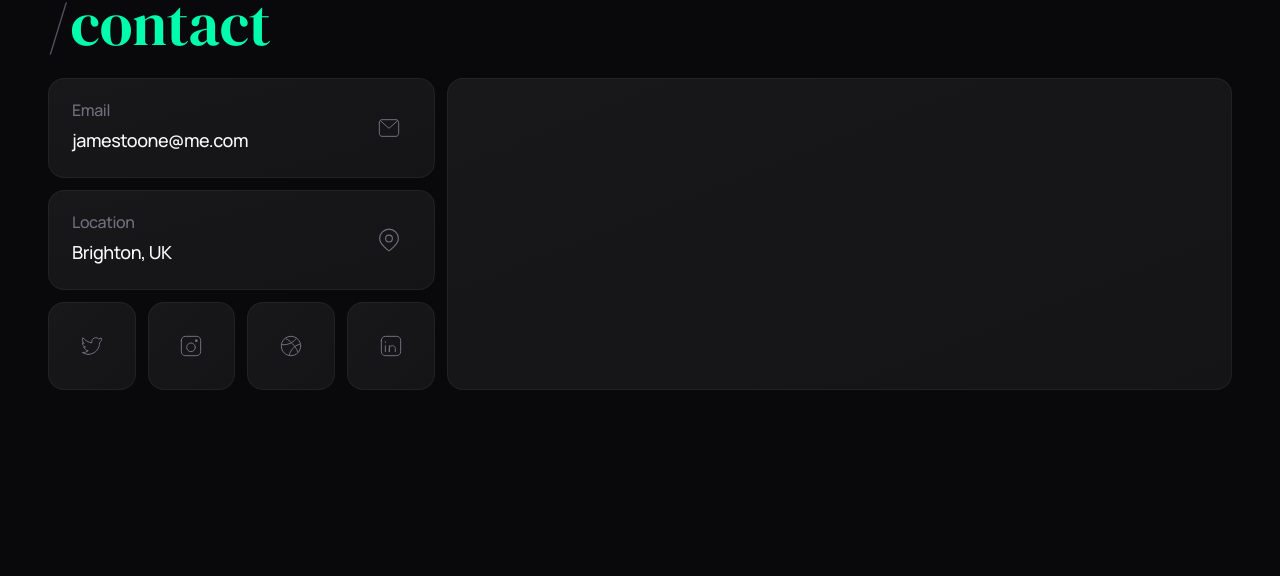
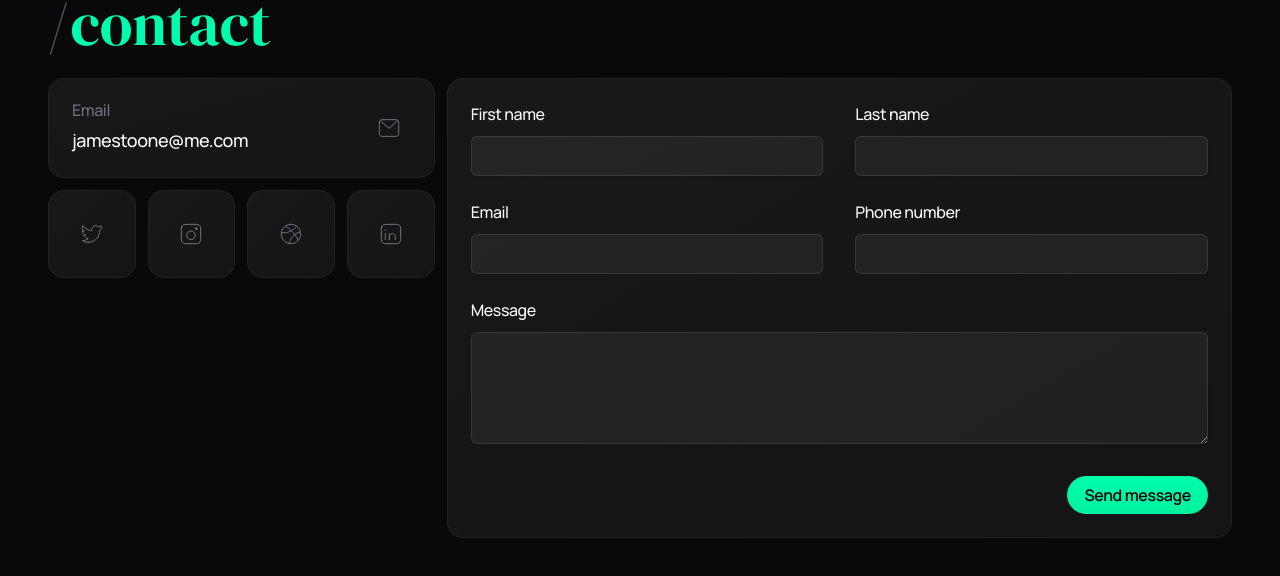
Before and after one commit to 2ne/nextjs-boilerplate, a Next.js app: page / in a window 1280 px wide. Shown: the part 1488-2064 px from the top of the page. Before the commit the page ends 1926 px from the top, so only its background shows below. Built offline with nearby package versions, Linux system fonts and the light colour scheme.

Commit message:
add form

```diff
--- a/app/page.tsx
+++ b/app/page.tsx
@@ -205,7 +205,7 @@ export default function Home() {
         <Title label="contact" />
         <div className="grid grid-cols-1 gap-3 xl:grid-cols-12">
           <div className="contents xl:col-span-4 xl:row-span-3 xl:grid xl:grid-cols-subgrid xl:grid-rows-subgrid">
-            <div className="max-xl:order-2 grid grid-cols-4 items-center gap-3 rounded-2xl bg-gradient-to-tl from-zinc-900/75 to-zinc-900 py-6 pl-6 pr-1 ring-1 ring-inset ring-zinc-50/5 2xl:pr-0 xl:col-span-4 xl:grid-cols-subgrid">
+            <div className="grid grid-cols-4 items-center gap-3 rounded-2xl bg-gradient-to-tl from-zinc-900/75 to-zinc-900 py-6 pl-6 pr-1 ring-1 ring-inset ring-zinc-50/5 2xl:pr-0 xl:col-span-4 xl:grid-cols-subgrid">
               <div className="col-span-3 -mt-1 space-y-1">
                 <div className="text-base font-medium -tracking-200 text-zinc-500">Email</div>
                 <div className="text-base font-medium -tracking-200 xl:text-lg">jamestoone@me.com</div>
@@ -223,25 +223,7 @@ export default function Home() {
                 </svg>
               </div>
             </div>
-            <div className="max-xl:order-3 grid grid-cols-4 items-center gap-3 rounded-2xl bg-gradient-to-tl from-zinc-900/75 to-zinc-900 py-6 pl-6 pr-1 ring-1 ring-inset ring-zinc-50/5 2xl:pr-0 xl:col-span-4 xl:grid-cols-subgrid">
-              <div className="col-span-3 -mt-1 space-y-1">
-                <div className="text-base font-medium -tracking-200 text-zinc-500">Location</div>
-                <div className="text-base font-medium -tracking-200 xl:text-lg">Brighton, UK</div>
-              </div>
-              <div className="grid place-content-center">
-                <svg className="size-8 text-zinc-500  xl:size-9" width="24" height="24" fill="none" viewBox="0 0 24 24">
-                  <path
-                    stroke="currentColor"
-                    stroke-linecap="round"
-                    stroke-linejoin="round"
-                    stroke-width=".75"
-                    d="M18.25 11C18.25 15 12 19.25 12 19.25C12 19.25 5.75 15 5.75 11C5.75 7.5 8.68629 4.75 12 4.75C15.3137 4.75 18.25 7.5 18.25 11Z"
-                  ></path>
-                  <circle cx="12" cy="11" r="2.25" stroke="currentColor" stroke-linecap="round" stroke-linejoin="round" stroke-width=".75"></circle>
-                </svg>
-              </div>
-            </div>
-            <ol className="max-xl:order-4 grid grid-cols-4 gap-3 xl:contents">
+            <ol className="grid grid-cols-4 gap-3 xl:contents">
               <li className="grid aspect-square place-content-center rounded-2xl bg-gradient-to-tl from-zinc-900/75 to-zinc-900 ring-1 ring-inset ring-zinc-50/5">
                 <svg className="size-8 text-zinc-500" width="24" height="24" viewBox="0 0 24 24" fill="none" xmlns="http://www.w3.org/2000/svg">
                   <path
@@ -314,7 +296,90 @@ export default function Home() {
               </li>
             </ol>
           </div>
-          <div className="row-span-3 relative overflow-clip rounded-2xl bg-gradient-to-tl from-zinc-900/75 to-zinc-900 ring-1 ring-inset ring-zinc-50/5 xl:col-span-8 p-1.5"></div>
+          <div className="row-span-3 relative overflow-clip rounded-2xl bg-gradient-to-tl from-zinc-900/75 to-zinc-900 ring-1 ring-inset ring-zinc-50/5 xl:col-span-8 p-6">
+            <form action="#" method="POST" className="">
+              <div className="grid grid-cols-1 gap-x-8 gap-y-6 xl:grid-cols-2">
+                <div>
+                  <label htmlFor="first-name" className="block text-base font-medium -tracking-200">
+                    First name
+                  </label>
+                  <div className="mt-2.5">
+                    <input
+                      type="text"
+                      name="first-name"
+                      id="first-name"
+                      autoComplete="given-name"
+                      className="block w-full rounded-md border-0 bg-white/5 px-3.5 py-2 text-white shadow-sm ring-1 ring-inset ring-white/10 focus:ring-2 focus:ring-inset focus:ring-primary-500 sm:text-sm sm:leading-6"
+                    />
+                  </div>
+                </div>
+                <div>
+                  <label htmlFor="last-name" className="block text-base font-medium -tracking-200">
+                    Last name
+                  </label>
+                  <div className="mt-2.5">
+                    <input
+                      type="text"
+                      name="last-name"
+                      id="last-name"
+                      autoComplete="family-name"
+                      className="block w-full rounded-md border-0 bg-white/5 px-3.5 py-2 text-white shadow-sm ring-1 ring-inset ring-white/10 focus:ring-2 focus:ring-inset focus:ring-primary-500 sm:text-sm sm:leading-6"
+                    />
+                  </div>
+                </div>
+                <div>
+                  <label htmlFor="email" className="block text-base font-medium -tracking-200">
+                    Email
+                  </label>
+                  <div className="mt-2.5">
+                    <input
+                      type="email"
+                      name="email"
+                      id="email"
+                      autoComplete="email"
+                      className="block w-full rounded-md border-0 bg-white/5 px-3.5 py-2 text-white shadow-sm ring-1 ring-inset ring-white/10 focus:ring-2 focus:ring-inset focus:ring-primary-500 sm:text-sm sm:leading-6"
+                    />
+                  </div>
+                </div>
+                <div>
+                  <label htmlFor="phone-number" className="block text-base font-medium -tracking-200">
+                    Phone number
+                  </label>
+                  <div className="mt-2.5">
+                    <input
+                      type="tel"
+                      name="phone-number"
+                      id="phone-number"
+                      autoComplete="tel"
+                      className="block w-full rounded-md border-0 bg-white/5 px-3.5 py-2 text-white shadow-sm ring-1 ring-inset ring-white/10 focus:ring-2 focus:ring-inset focus:ring-primary-500 sm:text-sm sm:leading-6"
+                    />
+                  </div>
+                </div>
+                <div className="xl:col-span-2">
+                  <label htmlFor="message" className="block text-base font-medium -tracking-200">
+                    Message
+                  </label>
+                  <div className="mt-2.5">
+                    <textarea
+                      name="message"
+                      id="message"
+                      rows={4}
+                      className="block w-full rounded-md border-0 bg-white/5 px-3.5 py-2 text-white shadow-sm ring-1 ring-inset ring-white/10 focus:ring-2 focus:ring-inset focus:ring-primary-500 sm:text-sm sm:leading-6"
+                      defaultValue={""}
+                    />
+                  </div>
+                </div>
+              </div>
+              <div className="mt-8 flex justify-end">
+                <button
+                  type="submit"
+                  className="text-sm sm:text-base from-primary-500 to-primary-400 bg-gradient-to-b text-zinc-950 rounded-full px-4 -tracking-200 py-1.5 font-semibold border border-primary-400"
+                >
+                  Send message
+                </button>
+              </div>
+            </form>
+          </div>
         </div>
       </section>
     );
--- a/package.json
+++ b/package.json
@@ -16,6 +16,7 @@
     "react-wrap-balancer": "^1.1.0"
   },
   "devDependencies": {
+    "@tailwindcss/forms": "^0.5.7",
     "@types/node": "^20",
     "@types/react": "^18",
     "@types/react-dom": "^18",
--- a/tailwind.config.ts
+++ b/tailwind.config.ts
@@ -31,7 +31,7 @@ const config: Config = {
       },
     },
   },
-  plugins: [require("@tailwindcss/container-queries")],
+  plugins: [require("@tailwindcss/forms"), require("@tailwindcss/container-queries")],
 };
 
 export default config;
```
Also changed, not shown: 1 other file (tests, documents, lock files or other folders).
